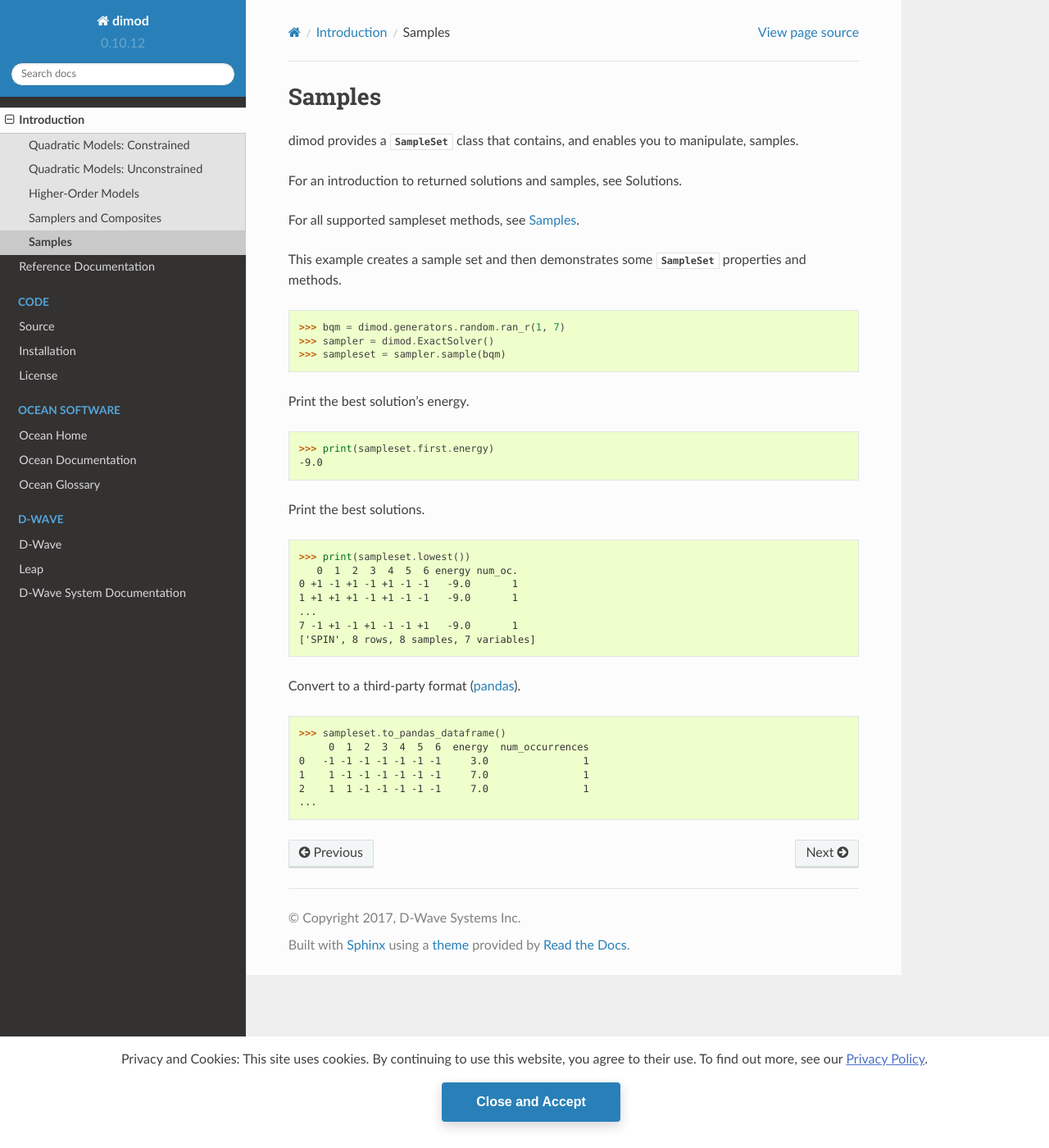
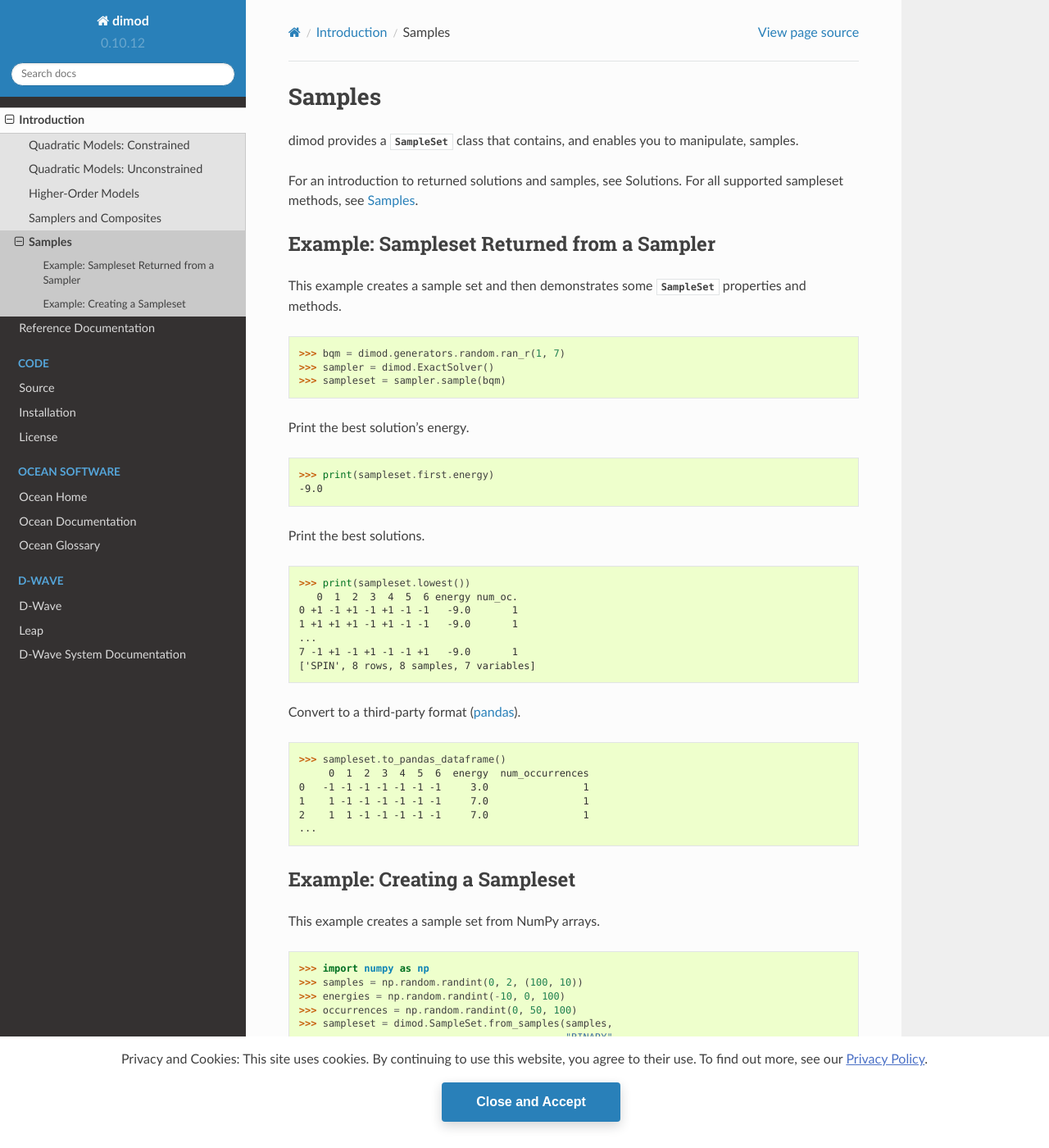
Before and after one commit to dwavesystems/dimod, a Sphinx documentation site: the page built from docs/intro/intro_samples.rst, in a window 1280 px wide and 1400 px high. Shown: the whole window at 82% size. Built offline with Sphinx 7.4.7 and the Read the Docs theme 2.0.0, drawn with Linux system fonts in a browser that asks for light colours; the version number is read from the project's files by our own code.

Commit message:
Update intro_samples

```diff
--- a/docs/intro/intro_samples.rst
+++ b/docs/intro/intro_samples.rst
@@ -8,9 +8,11 @@ dimod provides a :class:`~dimod.SampleSet` class that contains, and enables you
 manipulate, samples.
 
 For an introduction to returned solutions and samples, see
-:std:doc:`Solutions <oceandocs:concepts/solutions>`.
+:std:doc:`Solutions <oceandocs:concepts/solutions>`. For all supported sampleset
+methods, see :ref:`sampleset`.
 
-For all supported sampleset methods, see :ref:`sampleset`.
+Example: Sampleset Returned from a Sampler
+==========================================
 
 This example creates a sample set and then demonstrates some :class:`~dimod.SampleSet`
 properties and methods.
@@ -43,3 +45,17 @@ Convert to a third-party format
 1    1 -1 -1 -1 -1 -1 -1     7.0                1
 2    1  1 -1 -1 -1 -1 -1     7.0                1
 ...
+
+Example: Creating a Sampleset
+=============================
+
+This example creates a sample set from NumPy arrays.
+
+>>> import numpy as np
+>>> samples = np.random.randint(0, 2, (100, 10))
+>>> energies = np.random.randint(-10, 0, 100)
+>>> occurrences = np.random.randint(0, 50, 100)
+>>> sampleset = dimod.SampleSet.from_samples(samples,
+...                                          "BINARY",
+...                                          energies,
+...                                          num_occurrences=occurrences)
```
